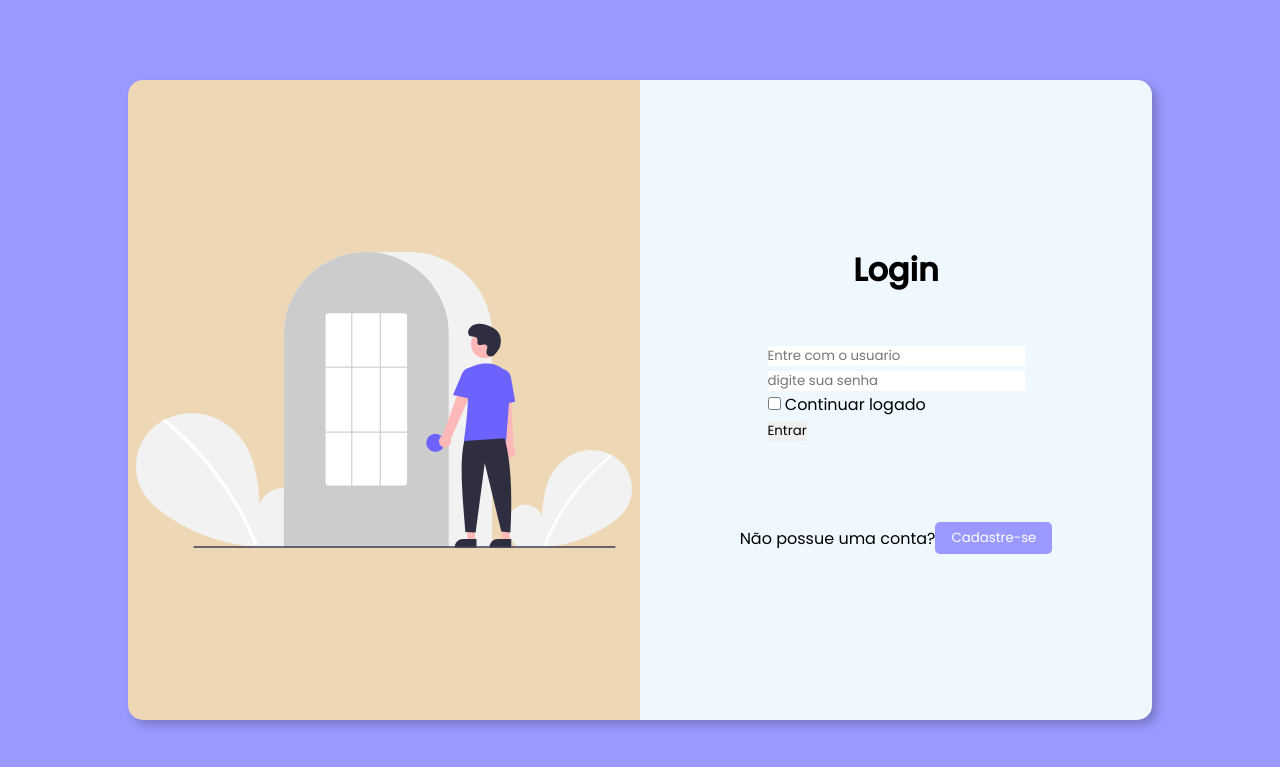
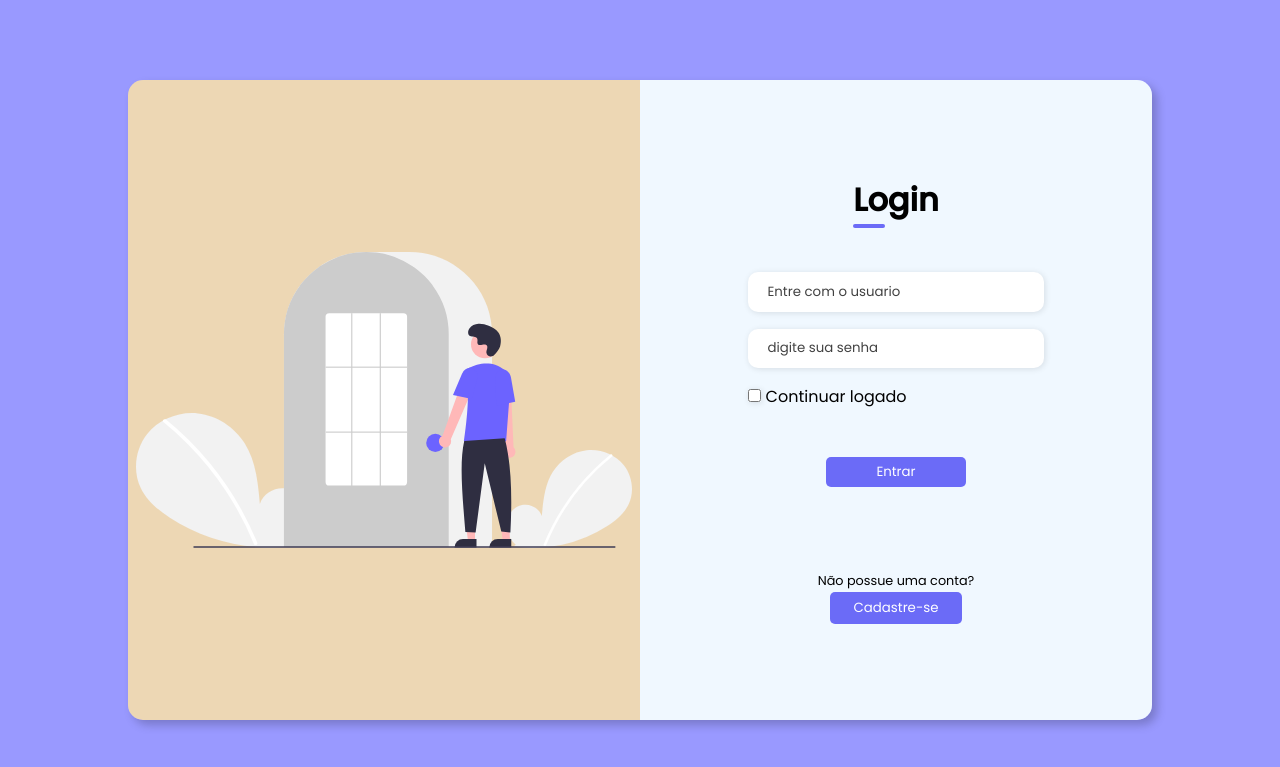
Before and after one commit to Jaime-Dantas/formulario, a PHP site: page /login.html in a window 1280 px wide. Shown: the top 767 px of the page. Run offline with PHP 8.4, Linux system fonts and the light colour scheme.

Commit message:
finalização estilos login

```diff
--- a/CSS/estilos.css
+++ b/CSS/estilos.css
@@ -54,10 +54,66 @@ a {
   border-radius: 0 15px 15px 0;
 }
 
-.titulo-login{
+.form-login-cabecalho{
   margin-bottom: 3rem;
   display: flex;
   justify-content: center;
+}
+
+.form-login-cabecalho h1::after{
+  content: '';
+  display: block;
+  width: 2rem;
+  height: 0.3rem;
+  background-color: #6b6bf7;
+  margin: 0 auto;
+  position: absolute;
+  border-radius: 10px ;
+}
+
+.login-btn{
+  display: flex;
+  justify-content: center;
+  align-items: center;
+  margin-top: 3rem;
+}
+
+.login-btn button{
+  padding: 5px 50px;
+  cursor: pointer;
+  border-radius: 5px;
+  background-color: #6b6bf7;
+  color: #fff;
+}
+
+.login-btn button:hover{
+  background-color: #9999ff;
+}
+
+.input-box:not(:last-child){
+  display: flex;
+  flex-direction: column;
+  margin-bottom: 15px;
+}
+
+.input-box input{
+  margin: .06rem 0;
+  padding: 0.6rem 1.2rem;
+  border: none;
+  border-radius: 10px;
+  box-shadow: 1px 1px 6px #0000001c;
+}
+
+.input-box input:hover{
+  background-color: #eeeeee75;
+}
+
+.input-box input:focus-visible{
+  outline: 1px solid #6b6bf7;
+}
+
+.input-box input::placeholder{
+  color: #000000be;
 }
 
 /*=== Footer ===*/
@@ -66,19 +122,25 @@ a {
   justify-content: center;
   align-items: center;
   display: flex;
+  text-align: center;
 }
 
-.footer button:hover{
+.btn-cadastro button:hover{
+  background-color: #9999ff;
+}
+
+.btn-cadastro button a{
+  color: #fff;
+}
+.btn-cadastro button{
+  border: none;
+  padding: 0.4rem 1.5rem;
+  border-radius: 5px;
+  cursor: pointer;
+
   background-color: #6b6bf7;
 }
 
-.footer button a{
-  color: #fff;
+.btn-cadastro span{
+  font-size: 0.8rem;;
 }
-.btn-cadastro{
-  border: none;
-  padding: 0.4rem 1rem;
-  border-radius: 5px;
-  cursor: pointer;
-  background-color: #9999ff;
-}
--- a/login.html
+++ b/login.html
@@ -18,6 +18,7 @@
             <div class="titulo-login">
               <h1>Login</h1>
             </div>
+          </div>
 
           <div class="input-group"> <!--DIV com todos os Inputs-->
             <div class="input-box">
@@ -33,17 +34,20 @@
               <label for="senha">Continuar logado</label>
             </div>
           </div>
-          </div>
+
           <div class="login-btn">
             <button>Entrar</button>
           </div>
        </form>
 
        <div class="footer">
+
+
+
+        <div class="btn-cadastro">
           <span>Não possue uma conta?</span>
           <br>
-        <div>
-          <button class="btn-cadastro"><a href="cadastro.php">Cadastre-se</a></button>
+          <button><a href="cadastro.php">Cadastre-se</a></button>
         </div>
         </div>
     </div>
```
Lines whose indentation alone changed are shown as unchanged.
